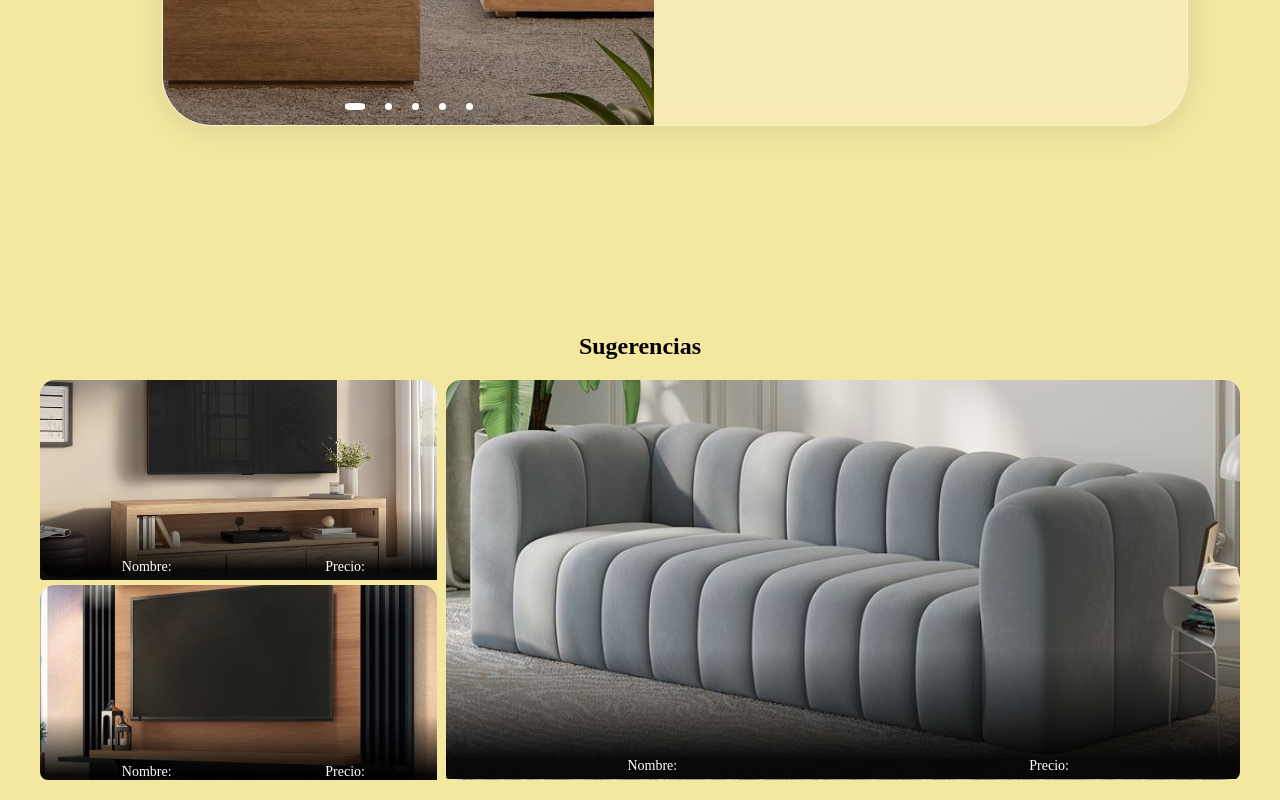
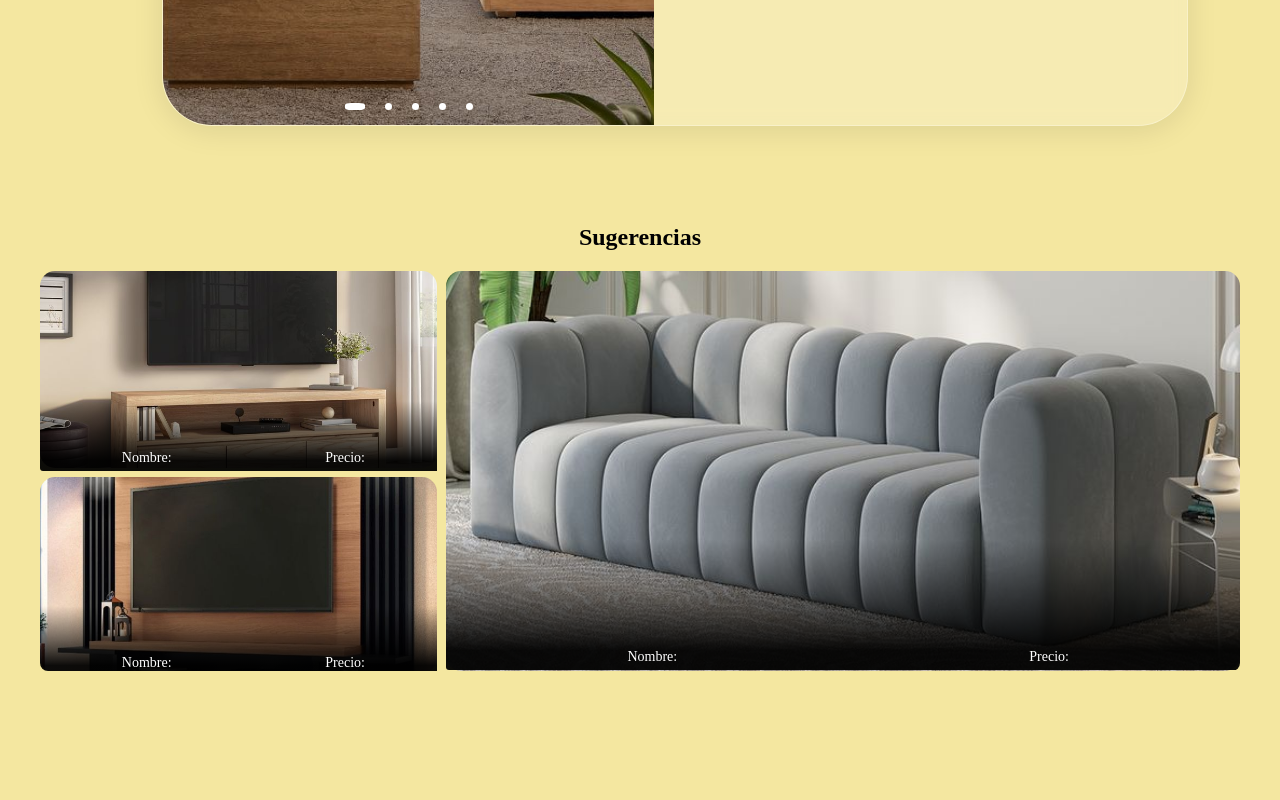
Before and after one commit to Sr-Hacker/Tio-Jaime, a plain HTML site: page detalle.html in a window 1280 px wide. Shown: the part 576-1376 px from the top of the page. After the commit the page ends 1267 px from the top, so only its background shows below. Drawn offline with Linux system fonts and the light colour scheme; a script that the page names is missing.

Commit message:
eliminando scroll-bar y ajustando padding de .catalogo

```diff
--- a/detalle.css
+++ b/detalle.css
@@ -8,7 +8,14 @@
 
 body{
     background-color: var(--primary-color);
+    overflow: auto; /* Habilita el desplazamiento */
+    scrollbar-width: none; /* Firefox */
+    -ms-overflow-style: none; /* IE y Edge */
 }
+
+::-webkit-scrollbar {
+    display: none; /* Oculta la barra de scroll en navegadores WebKit */
+  }
 
 .container{
     height: 100vh;
@@ -138,7 +145,7 @@ body{
     display: grid;
     grid-template-columns: 1fr;
     gap: 20px;
-    padding: 6.8rem 1.25rem 1.25rem 1.25rem;
+    padding: 0 1.25rem 1.25rem 1.25rem;
     max-width: 1200px;
     margin: 0 auto;
   }
```
